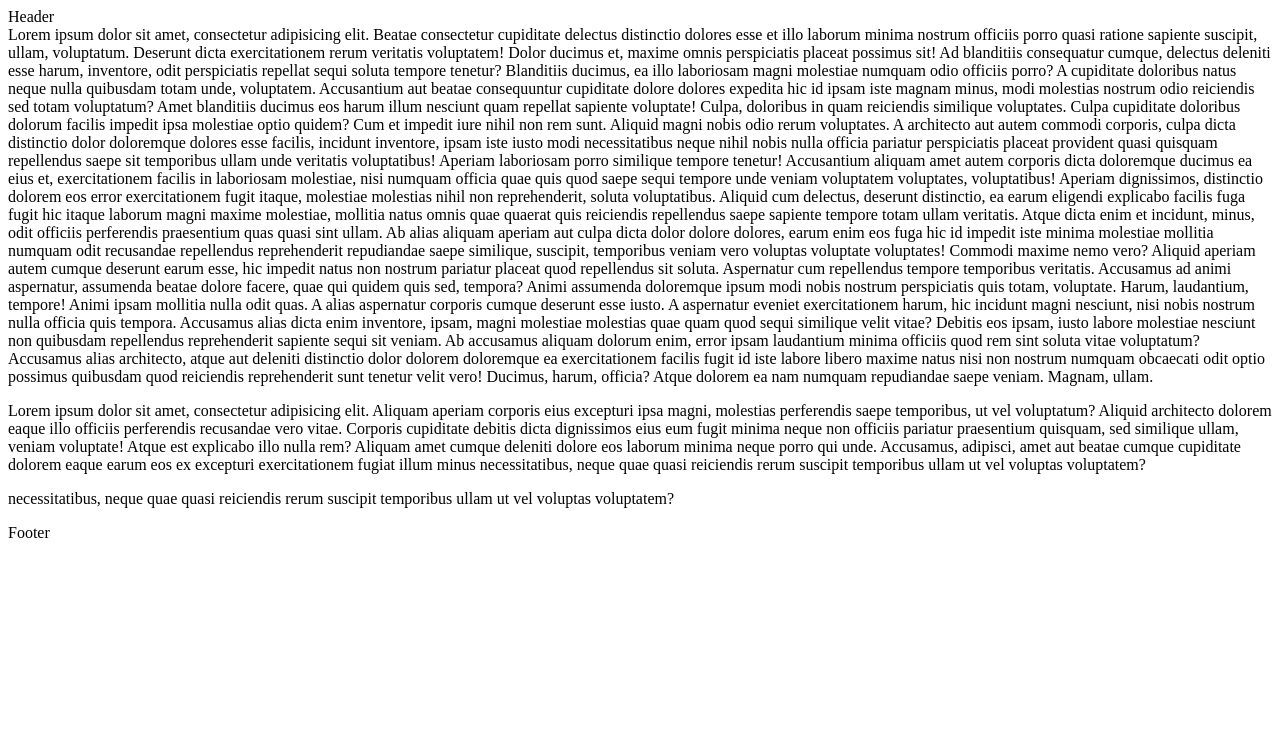
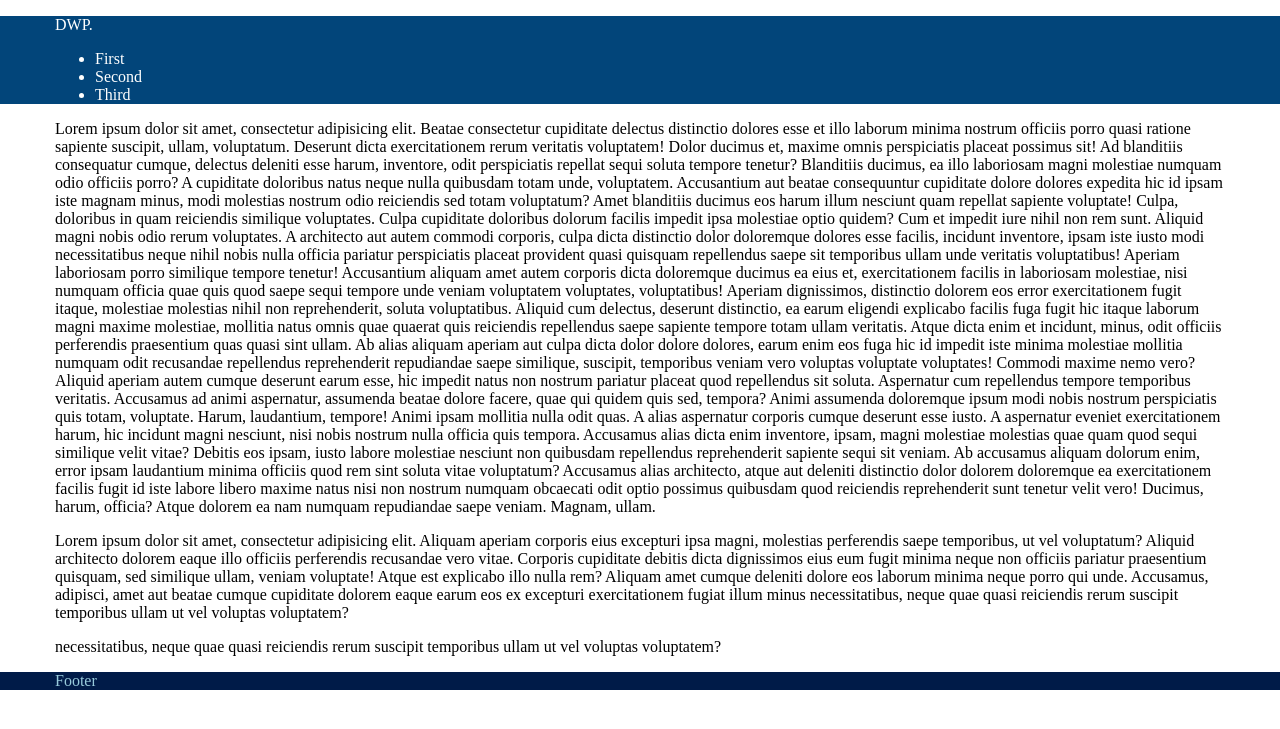
Before and after one commit to glutsenko/nextgit, a PHP site: page / in a window 1280 px wide. Shown: the top 729 px of the page. Run offline with PHP 8.4, Linux system fonts and the light colour scheme.

Commit message:
some style

```diff
--- a/index.php
+++ b/index.php
@@ -6,10 +6,32 @@
           content="width=device-width, user-scalable=no, initial-scale=1.0, maximum-scale=1.0, minimum-scale=1.0">
     <meta http-equiv="X-UA-Compatible" content="ie=edge">
     <title>DVLPR web</title>
+    <link rel="stylesheet" href="style.css">
 </head>
 <body>
-<header>Header</header>
+<header>
+
+        <div class="container">
+            <div class="wrapper__header">
+                <div class="logo">
+                    <p><span>DWP.</span></p>
+                </div>
+                <nav>
+                    <ul>
+                        <li>First</li>
+                        <li>Second</li>
+                        <li>Third</li>
+                    </ul>
+                </nav>
+            </div>
+
+        </div>
+
+</header>
 <div class="container">
+    <div class="wrapper__container">
+
+    </div>
     Lorem ipsum dolor sit amet, consectetur adipisicing elit. Beatae consectetur cupiditate delectus distinctio dolores
     esse et illo laborum minima nostrum officiis porro quasi ratione sapiente suscipit, ullam, voluptatum. Deserunt
     dicta exercitationem rerum veritatis voluptatem! Dolor ducimus et, maxime omnis perspiciatis placeat possimus sit!
@@ -55,6 +77,12 @@
         <p>necessitatibus,
         neque quae quasi reiciendis rerum suscipit temporibus ullam ut vel voluptas voluptatem?</p>
 </div>
-<footer>Footer</footer>
+<footer>
+    <div class="container">
+        <div class="wrapper__container">
+            Footer
+        </div>
+    </div>
+    </footer>
 </body>
 </html>
--- /dev/null
+++ b/style.css
@@ -0,0 +1,18 @@
+html body {
+    margin: 0;
+    padding: 0;
+}
+
+header {
+    background-color: #02457a;
+    min-height: 50px;
+    color: #fff;
+}
+.container {
+    width: 1170px;
+    margin: 0 auto;
+}
+footer {
+    background-color: #001b48;
+    color: #97cadb;
+}
```
